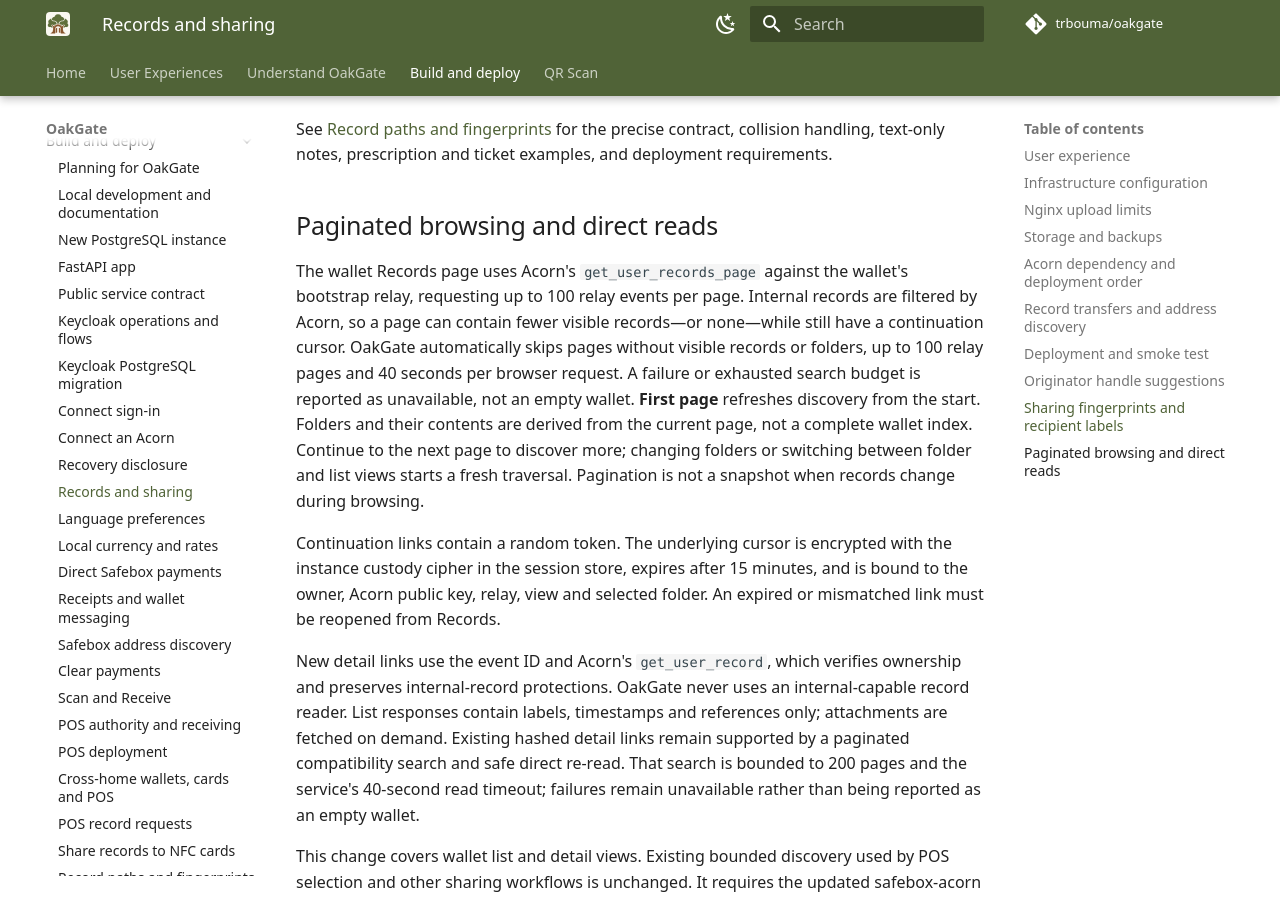
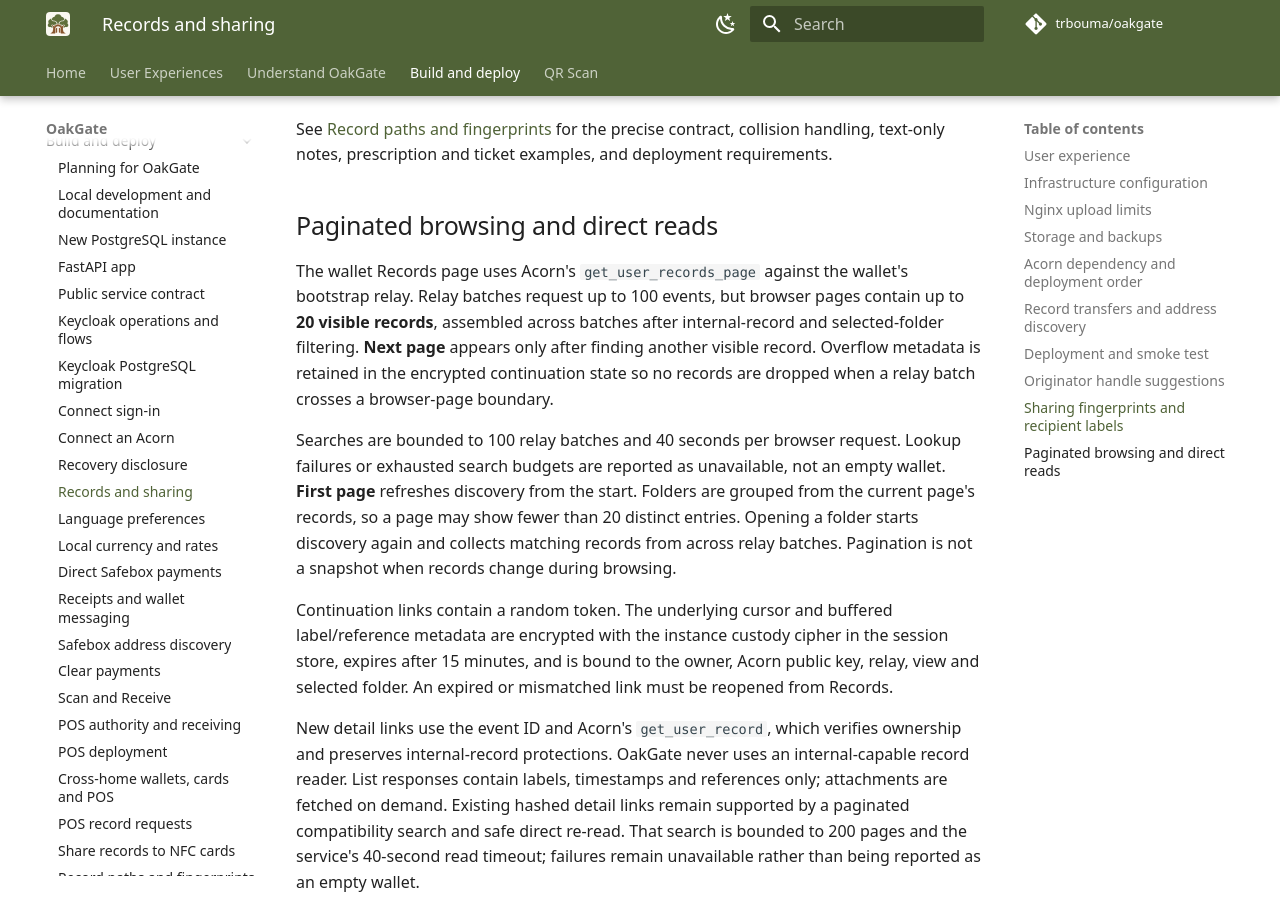
Before and after one commit to trbouma/oakgate, an MkDocs documentation site: the page built from docs/011-record-workflows.md, in a window 1280 px wide and 900 px high, scrolled down 6318 px. Built offline with MkDocs 1.6.1 and Material for MkDocs 9.7.7, drawn with Linux system fonts in a browser that asks for light colours; comment, search, counter and statistics services are not loaded.

Commit message:
fix pagination

```diff
--- a/docs/011-record-workflows.md
+++ b/docs/011-record-workflows.md
@@ -264,17 +264,20 @@
 ## Paginated browsing and direct reads
 
 The wallet Records page uses Acorn's `get_user_records_page` against the wallet's
-bootstrap relay, requesting up to 100 relay events per page. Internal records are
-filtered by Acorn, so a page can contain fewer visible records—or none—while
-still have a continuation cursor. OakGate automatically skips pages without visible
-records or folders, up to 100 relay pages and 40 seconds per browser request.
-A failure or exhausted search budget is reported as unavailable, not an empty wallet. **First page** refreshes discovery from the start.
-Folders and their contents are derived from the current page, not a complete
-wallet index. Continue to the next page to discover more; changing folders or
-switching between folder and list views starts a fresh traversal. Pagination is
-not a snapshot when records change during browsing.
+bootstrap relay. Relay batches request up to 100 events, but browser pages contain
+up to **20 visible records**, assembled across batches after internal-record and
+selected-folder filtering. **Next page** appears only after finding another visible
+record. Overflow metadata is retained in the encrypted continuation state so no
+records are dropped when a relay batch crosses a browser-page boundary.
 
-Continuation links contain a random token. The underlying cursor is encrypted
+Searches are bounded to 100 relay batches and 40 seconds per browser request.
+Lookup failures or exhausted search budgets are reported as unavailable, not an
+empty wallet. **First page** refreshes discovery from the start. Folders are grouped
+from the current page's records, so a page may show fewer than 20 distinct entries.
+Opening a folder starts discovery again and collects matching records from across
+relay batches. Pagination is not a snapshot when records change during browsing.
+
+Continuation links contain a random token. The underlying cursor and buffered label/reference metadata are encrypted
 with the instance custody cipher in the session store, expires after 15 minutes,
 and is bound to the owner, Acorn public key, relay, view and selected folder.
 An expired or mismatched link must be reopened from Records.
```
Also changed, not shown: docs/user-experiences/ad-example.md (+31 -1 lines), docs/user-experiences/index.md (+3 -3 lines), 3 other files.
